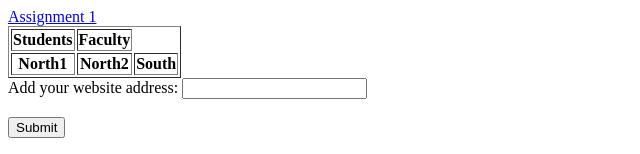
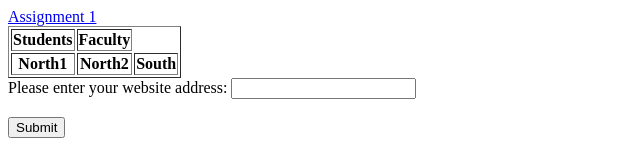
Before and after one commit to KyleWhen/workspace-html-2020-8arbqi, a website: page HTMLelements.html in a window 1280 px wide. Shown: the top 154 px of the page, without its empty margins (0-640 px from the left). Drawn offline with Linux system fonts and the light colour scheme.

Commit message:
1 file modified

```diff
--- a/HTMLelements.html
+++ b/HTMLelements.html
@@ -22,7 +22,7 @@ and open the template in the editor.
         <th>North2</th>
         <th>South</th>
         </table>
-        <label for="Website address">Add your website address:</label>
+        <label for="Website address">Please enter your website address:</label>
         <input type="url" id="wsite" name="wsite"><br><br>
         <input type="submit">
 </form>
```
